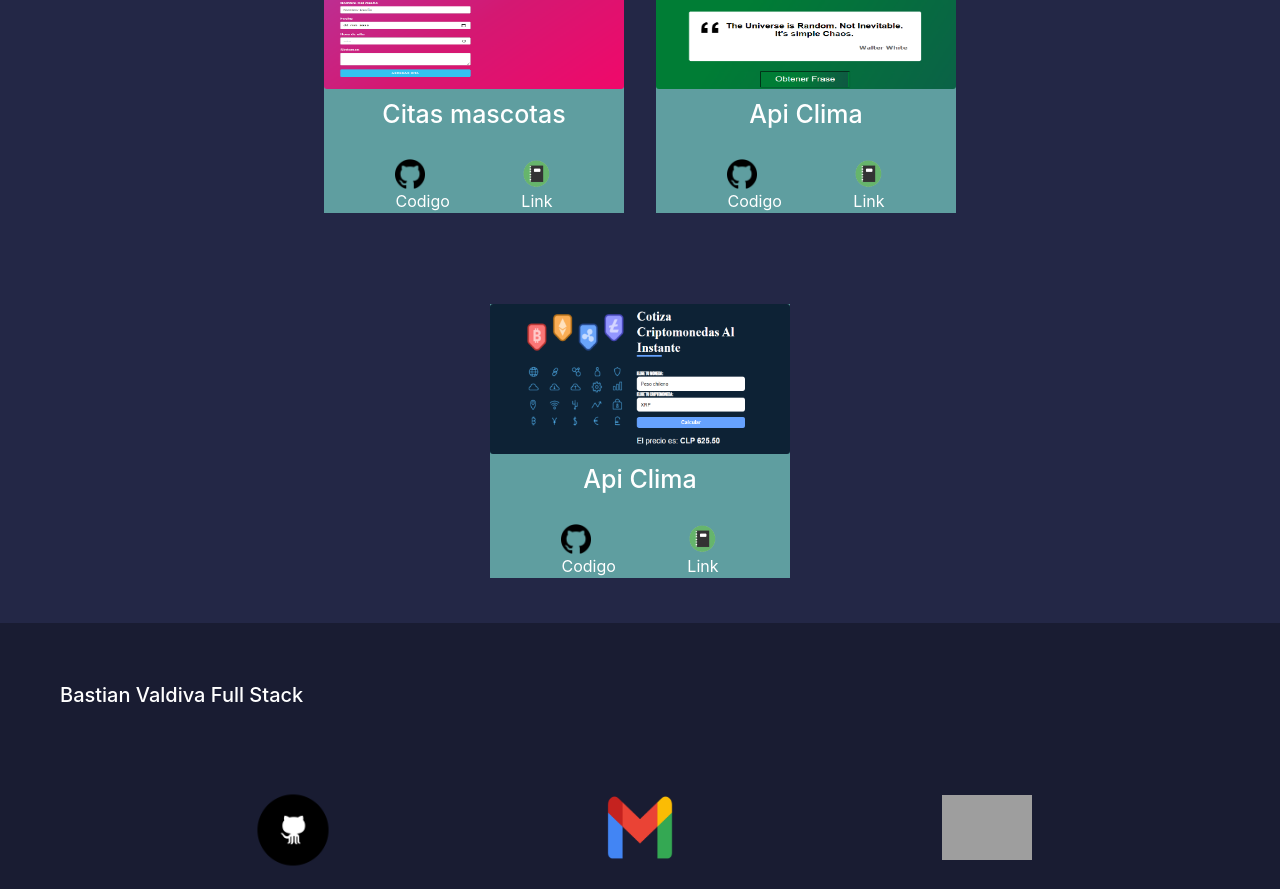
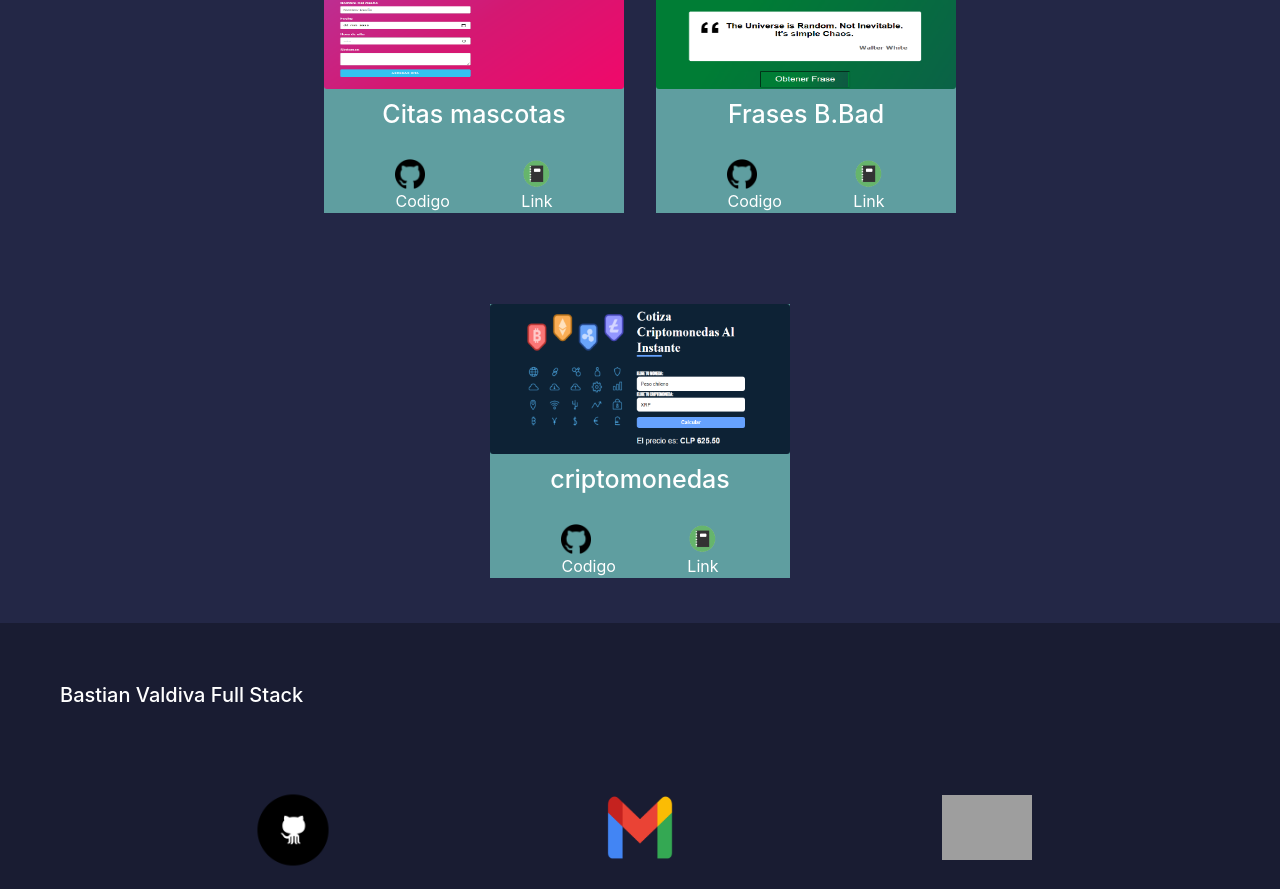
Before and after one commit to bastyyii/Mi_Portafolio, a React (Create React App) app: page / in a window 1280 px wide. Shown: the part 2727-3616 px from the top of the page. Built offline with nearby package versions, Linux system fonts and the light colour scheme; grey boxes are pictures that could not be loaded.

Commit message:
Add files via upload

```diff
--- a/src/components/Port.js
+++ b/src/components/Port.js
@@ -87,7 +87,7 @@ const Port = () => {
                         <img className='card-img' alt='Imagen api clima' src={bre}/>
                     </div>
                     <div className='card-title'>
-                        <h2>Api Clima</h2>
+                        <h2>Frases B.Bad</h2>
                     </div>
                     <div className='port-links'>
                         <a href='https://github.com/bastyyii/Api_Frases_Breaking_Bad'>
@@ -109,7 +109,7 @@ const Port = () => {
                         <img className='card-img' alt='Imagen api criptomonedas' src={cripto}/>
                     </div>
                     <div className='card-title'>
-                        <h2>Api Clima</h2>
+                        <h2>criptomonedas</h2>
                     </div>
                     <div className='port-links'>
                         <a href='https://github.com/bastyyii/Api-valor-criptomonedas'>
```
